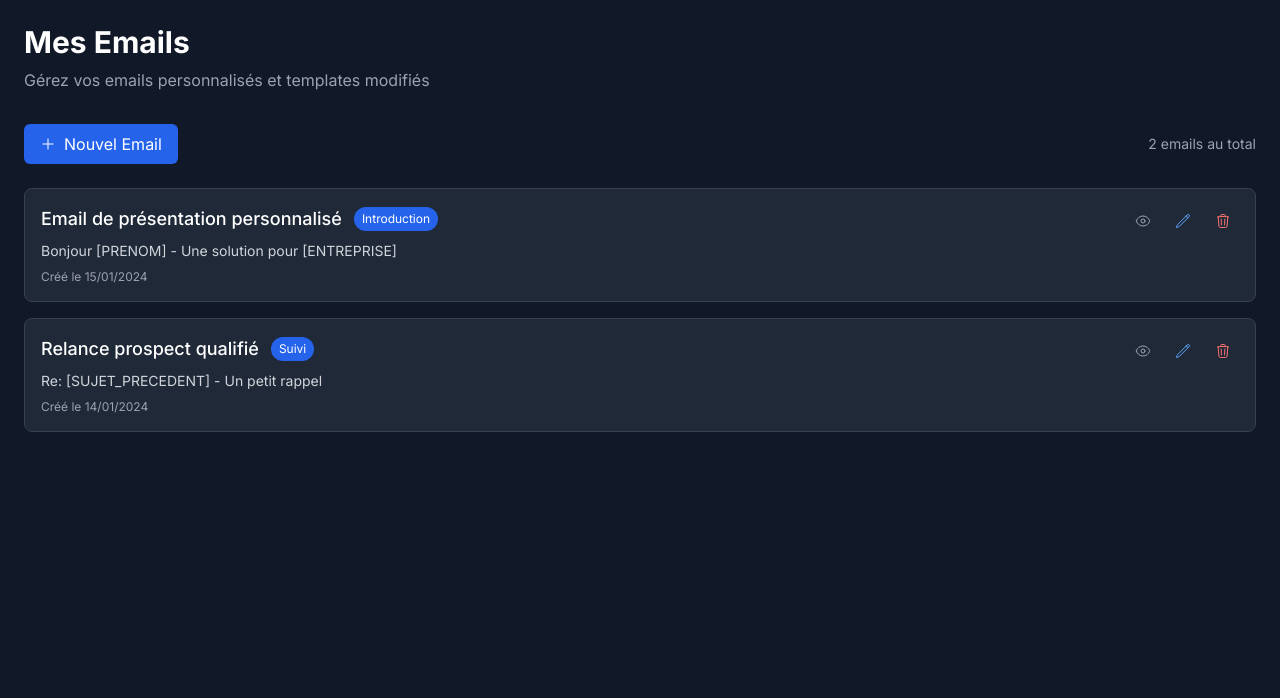
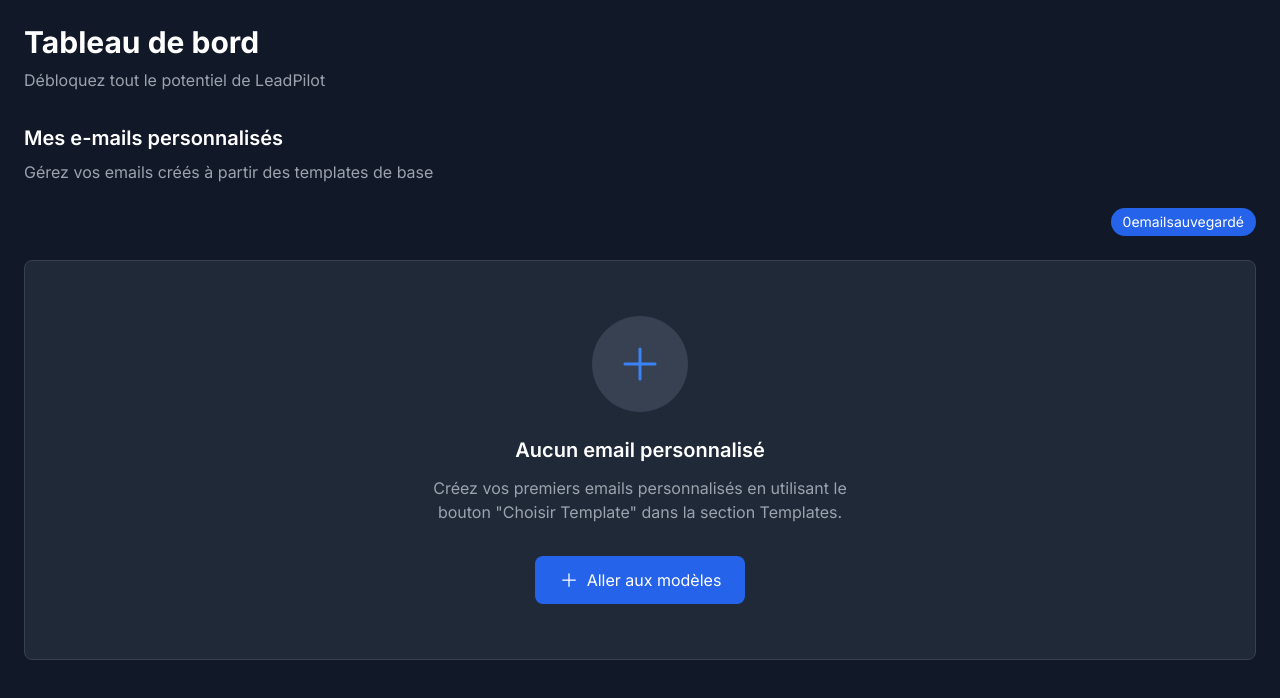
Before and after one commit to benjamindaniel0605-prog/leadpilot3, a Next.js app: page /mes-emails in a window 1280 px wide. Shown: the top 698 px of the page. Built offline with nearby package versions, Linux system fonts and the light colour scheme.

Commit message:
feat: refonte complète de l'onglet Mes Emails selon les maquettes

```diff
--- a/app/mes-emails/page.tsx
+++ b/app/mes-emails/page.tsx
@@ -1,68 +1,27 @@
 'use client'
 
-import { useState, useEffect } from 'react'
+import { useState } from 'react'
 import {
+  PlusIcon,
+  EyeIcon,
   PencilIcon,
   TrashIcon,
-  EyeIcon,
-  StarIcon,
-  CalendarIcon,
-  ArrowPathIcon,
-  PlusIcon
+  DocumentDuplicateIcon
 } from '@heroicons/react/24/outline'
 import { toast } from 'sonner'
+import Link from 'next/link'
 
 interface CustomEmail {
   id: string
   name: string
   subject: string
   content: string
-  category: string
+  email: string
   createdAt: string
-  isTemplate: boolean
-  originalTemplateId?: string
 }
 
 export default function MesEmailsPage() {
-  const [emails, setEmails] = useState<CustomEmail[]>([
-    {
-      id: '1',
-      name: 'Email de présentation personnalisé',
-      subject: 'Bonjour [PRENOM] - Une solution pour [ENTREPRISE]',
-      content: `Bonjour [PRENOM],
-
-Je me permets de vous contacter car je pense que [ENTREPRISE] pourrait être intéressée par notre solution.
-
-Nous aidons les entreprises comme la vôtre à [BENEFICE_PRINCIPAL].
-
-Seriez-vous disponible pour un échange de 15 minutes cette semaine ?
-
-Cordialement,
-[EXPEDITEUR]`,
-      category: 'Introduction',
-      createdAt: '2024-01-15',
-      isTemplate: false
-    },
-    {
-      id: '2',
-      name: 'Relance prospect qualifié',
-      subject: 'Re: [SUJET_PRECEDENT] - Un petit rappel',
-      content: `Bonjour [PRENOM],
-
-Je me permets de revenir vers vous concernant [SUJET_PRECEDENT].
-
-Avez-vous eu le temps de réfléchir à notre proposition ?
-
-Je reste à votre disposition pour toute question.
-
-Cordialement,
-[EXPEDITEUR]`,
-      category: 'Suivi',
-      createdAt: '2024-01-14',
-      isTemplate: false
-    }
-  ])
-
+  const [emails, setEmails] = useState<CustomEmail[]>([])
   const [selectedEmail, setSelectedEmail] = useState<CustomEmail | null>(null)
   const [showEditModal, setShowEditModal] = useState(false)
   const [showViewModal, setShowViewModal] = useState(false)
@@ -92,6 +51,12 @@ Cordialement,
     toast.success('Email supprimé avec succès')
   }
 
+  const handleCopy = (email: CustomEmail) => {
+    const emailText = `Objet: ${email.subject}\n\n${email.content}`
+    navigator.clipboard.writeText(emailText)
+    toast.success('Email copié dans le presse-papiers')
+  }
+
   const handleSave = () => {
     if (selectedEmail) {
       setEmails(emails.map(email =>
@@ -105,7 +70,7 @@ Cordialement,
   }
 
   const handleAIVariation = () => {
-    toast.info('Fonctionnalité de variation IA à venir')
+    toast.info('Fonctionnalité de variation à venir')
   }
 
   const handleSuggestMeeting = () => {
@@ -113,9 +78,57 @@ Cordialement,
   }
 
   const handleRestoreOriginal = () => {
-    if (selectedEmail?.originalTemplateId) {
     toast.info('Restauration du template original à venir')
   }
+
+  // Si aucun email, afficher l'état vide
+  if (emails.length === 0) {
+    return (
+      <div className="min-h-screen bg-gray-900 text-white p-6">
+        <div className="max-w-7xl mx-auto">
+          {/* Header */}
+          <div className="mb-8">
+            <h1 className="text-3xl font-bold text-white mb-2">Tableau de bord</h1>
+            <p className="text-gray-400">
+              Débloquez tout le potentiel de LeadPilot
+            </p>
+          </div>
+
+          {/* Section Mes Emails */}
+          <div className="mb-6">
+            <h2 className="text-xl font-semibold text-white mb-2">Mes e-mails personnalisés</h2>
+            <p className="text-gray-400">
+              Gérez vos emails créés à partir des templates de base
+            </p>
+          </div>
+
+          {/* Indicateur d'emails sauvegardés */}
+          <div className="mb-6 flex justify-end">
+            <span className="px-3 py-1 bg-blue-600 text-white text-sm rounded-full">
+              0emailsauvegardé
+            </span>
+          </div>
+
+          {/* État vide */}
+          <div className="bg-gray-800 rounded-lg p-12 border border-gray-700 flex flex-col items-center justify-center min-h-[400px]">
+            <div className="w-24 h-24 bg-gray-700 rounded-full flex items-center justify-center mb-6">
+              <PlusIcon className="w-12 h-12 text-blue-500" />
+            </div>
+            <h3 className="text-xl font-semibold text-white mb-3">Aucun email personnalisé</h3>
+            <p className="text-gray-400 text-center mb-8 max-w-md">
+              Créez vos premiers emails personnalisés en utilisant le bouton "Choisir Template" dans la section Templates.
+            </p>
+            <Link
+              href="/templates"
+              className="px-6 py-3 bg-blue-600 text-white rounded-lg hover:bg-blue-500 transition-colors flex items-center space-x-2"
+            >
+              <PlusIcon className="w-5 h-5" />
+              <span>Aller aux modèles</span>
+            </Link>
+          </div>
+        </div>
+      </div>
+    )
   }
 
   return (
@@ -123,49 +136,69 @@ Cordialement,
       <div className="max-w-7xl mx-auto">
         {/* Header */}
         <div className="mb-8">
-          <h1 className="text-3xl font-bold text-white mb-2">Mes Emails</h1>
+          <h1 className="text-3xl font-bold text-white mb-2">Tableau de bord</h1>
           <p className="text-gray-400">
-            Gérez vos emails personnalisés et templates modifiés
+            Débloquez tout le potentiel de LeadPilot
           </p>
         </div>
 
-        {/* Actions */}
-        <div className="mb-6 flex justify-between items-center">
-          <div className="flex space-x-2">
-            <button className="px-4 py-2 bg-blue-600 text-white rounded-md hover:bg-blue-500 transition-colors flex items-center space-x-2">
-              <PlusIcon className="h-4 w-4" />
-              <span>Nouvel Email</span>
-            </button>
+        {/* Section Mes Emails */}
+        <div className="mb-6">
+          <h2 className="text-xl font-semibold text-white mb-2">Mes e-mails personnalisés</h2>
+          <p className="text-gray-400">
+            Gérez vos emails créés à partir des templates de base
+          </p>
         </div>
-          <div className="text-sm text-gray-400">
-            {emails.length} email{emails.length > 1 ? 's' : ''} au total
-          </div>
+
+        {/* Indicateur d'emails sauvegardés */}
+        <div className="mb-6 flex justify-end">
+          <span className="px-3 py-1 bg-blue-600 text-white text-sm rounded-full">
+            {emails.length}email{emails.length > 1 ? 's' : ''}sauvegardé{emails.length > 1 ? 's' : ''}
+          </span>
         </div>
 
         {/* Liste des emails */}
         <div className="grid gap-4">
           {emails.map((email) => (
-            <div key={email.id} className="bg-gray-800 rounded-lg p-4 border border-gray-700">
-              <div className="flex justify-between items-start">
+            <div key={email.id} className="bg-gray-800 rounded-lg p-6 border border-gray-700">
+              <div className="flex justify-between items-start mb-4">
                 <div className="flex-1">
-                  <div className="flex items-center space-x-3 mb-2">
-                    <h3 className="text-lg font-medium text-white">{email.name}</h3>
-                    <span className="px-2 py-1 bg-blue-600 text-white text-xs rounded-full">
-                      {email.category}
-                    </span>
-                    {email.isTemplate && (
-                      <span className="px-2 py-1 bg-green-600 text-white text-xs rounded-full">
-                        Template
-                      </span>
-                    )}
+                  <div className="text-sm text-gray-400 mb-1">{email.email}</div>
+                  <div className="text-sm text-gray-400 mb-3">
+                    Créé le {new Date(email.createdAt).toLocaleDateString('fr-FR')}
                   </div>
-                  <p className="text-gray-300 text-sm mb-2">{email.subject}</p>
-                  <p className="text-gray-400 text-xs">
-                    Créé le {new Date(email.createdAt).toLocaleDateString('fr-FR')}
-                  </p>
+                </div>
               </div>
 
-                <div className="flex space-x-2">
+              <div className="space-y-4">
+                <div>
+                  <label className="block text-sm font-medium text-gray-300 mb-2">
+                    OBJET
+                  </label>
+                  <div className="px-3 py-2 bg-gray-700 border border-gray-600 rounded-md text-white">
+                    {email.subject}
+                  </div>
+                </div>
+
+                <div>
+                  <label className="block text-sm font-medium text-gray-300 mb-2">
+                    OUVRIR
+                  </label>
+                  <div className="px-3 py-2 bg-gray-700 border border-gray-600 rounded-md text-white min-h-[80px] whitespace-pre-wrap">
+                    {email.content}
+                  </div>
+                </div>
+              </div>
+
+              {/* Actions */}
+              <div className="flex justify-end space-x-2 mt-4">
+                <button
+                  onClick={() => handleCopy(email)}
+                  className="p-2 text-gray-400 hover:text-white hover:bg-gray-700 rounded-md transition-colors"
+                  title="Copier"
+                >
+                  <DocumentDuplicateIcon className="h-4 w-4" />
+                </button>
                 <button
                   onClick={() => handleView(email)}
                   className="p-2 text-gray-400 hover:text-white hover:bg-gray-700 rounded-md transition-colors"
@@ -189,7 +222,6 @@ Cordialement,
                 </button>
               </div>
             </div>
-            </div>
           ))}
         </div>
 
@@ -203,7 +235,7 @@ Cordialement,
                     {selectedEmail.name}
                   </h3>
                   <p className="text-gray-300 text-sm">
-                    {selectedEmail.category} • Créé le {new Date(selectedEmail.createdAt).toLocaleDateString('fr-FR')}
+                    {selectedEmail.email} • Créé le {new Date(selectedEmail.createdAt).toLocaleDateString('fr-FR')}
                   </p>
                 </div>
                 <button
@@ -249,15 +281,15 @@ Cordialement,
         {/* Modal d'édition */}
         {showEditModal && selectedEmail && (
           <div className="fixed inset-0 bg-black bg-opacity-50 flex items-center justify-center z-50">
-            <div className="bg-gray-800 rounded-lg p-6 w-full max-w-6xl mx-4 max-h-[90vh] overflow-y-auto">
+            <div className="bg-gray-800 rounded-lg p-6 w-full max-w-4xl mx-4 max-h-[90vh] overflow-y-auto">
               <div className="flex justify-between items-start mb-6">
-                <div className="flex items-center space-x-3">
-                  <h3 className="text-xl font-semibold text-white">
+                <div>
+                  <h3 className="text-xl font-semibold text-white mb-2">
                     Modifier l'Email
                   </h3>
-                  <span className="px-3 py-1 bg-blue-600 text-white text-sm rounded-full">
-                    {selectedEmail.category}
-                  </span>
+                  <p className="text-gray-400 text-sm">
+                    Modifiez le nom, l'objet et le contenu de votre email personnalisé
+                  </p>
                 </div>
                 <button
                   onClick={() => setShowEditModal(false)}
@@ -267,66 +299,7 @@ Cordialement,
                 </button>
               </div>
 
-              <div className="grid grid-cols-1 lg:grid-cols-2 gap-6">
-                {/* Colonne gauche - Email original */}
               <div className="space-y-4">
-                  <div className="flex items-center space-x-2 mb-4">
-                    <EyeIcon className="h-5 w-5 text-blue-400" />
-                    <h4 className="text-lg font-medium text-white">Email Original</h4>
-                  </div>
-
-                  <div>
-                    <label className="block text-sm font-medium text-gray-300 mb-2">
-                      OBJET ORIGINAL
-                    </label>
-                    <div className="px-3 py-2 bg-gray-700 border border-gray-600 rounded-md text-white min-h-[40px] flex items-center">
-                      {selectedEmail.subject}
-                    </div>
-                  </div>
-
-                  <div>
-                    <label className="block text-sm font-medium text-gray-300 mb-2">
-                      CONTENU ORIGINAL
-                    </label>
-                    <div className="px-3 py-2 bg-gray-700 border border-gray-600 rounded-md text-white min-h-[200px] whitespace-pre-wrap">
-                      {selectedEmail.content}
-                    </div>
-                  </div>
-                </div>
-
-                {/* Colonne droite - Version modifiée */}
-                <div className="space-y-4">
-                  <div className="flex items-center space-x-2 mb-4">
-                    <PencilIcon className="h-5 w-5 text-blue-400" />
-                    <h4 className="text-lg font-medium text-white">Votre Version</h4>
-                  </div>
-
-                  <div className="flex space-x-2 mb-4">
-                                         <button
-                       onClick={handleAIVariation}
-                       className="px-3 py-1 bg-blue-600 text-white text-sm rounded-md hover:bg-blue-500 transition-colors flex items-center space-x-1"
-                     >
-                       <StarIcon className="h-3 w-3" />
-                       <span>Variation</span>
-                     </button>
-                    <button
-                      onClick={handleSuggestMeeting}
-                      className="px-3 py-1 bg-gray-600 text-gray-300 text-sm rounded-md hover:bg-gray-500 transition-colors flex items-center space-x-1"
-                    >
-                      <CalendarIcon className="h-3 w-3" />
-                      <span>Proposer RDV</span>
-                    </button>
-                    {selectedEmail.originalTemplateId && (
-                      <button
-                        onClick={handleRestoreOriginal}
-                        className="px-3 py-1 bg-gray-600 text-gray-300 text-sm rounded-md hover:bg-gray-500 transition-colors flex items-center space-x-1"
-                      >
-                        <ArrowPathIcon className="h-3 w-3" />
-                        <span>Original</span>
-                      </button>
-                    )}
-                  </div>
-
                 <div>
                   <label className="block text-sm font-medium text-gray-300 mb-2">
                     Nom de l'email
@@ -335,6 +308,7 @@ Cordialement,
                     type="text"
                     value={editData.name}
                     onChange={(e) => setEditData({...editData, name: e.target.value})}
+                    placeholder="Nom de votre email..."
                     className="w-full px-3 py-2 bg-gray-700 border border-gray-600 rounded-md text-white placeholder-gray-400 focus:outline-none focus:ring-2 focus:ring-blue-500"
                   />
                 </div>
@@ -363,21 +337,47 @@ Cordialement,
                   />
                 </div>
               </div>
+
+              {/* Boutons d'action */}
+              <div className="flex justify-between mt-6">
+                <div className="flex space-x-2">
+                  <button
+                    onClick={handleAIVariation}
+                    className="px-4 py-2 bg-blue-600 text-white rounded-md hover:bg-blue-500 transition-colors flex items-center space-x-2"
+                  >
+                    <span>✨</span>
+                    <span>Variation</span>
+                  </button>
+                  <button
+                    onClick={handleSuggestMeeting}
+                    className="px-4 py-2 bg-green-600 text-white rounded-md hover:bg-green-500 transition-colors flex items-center space-x-2"
+                  >
+                    <span>📅</span>
+                    <span>Proposant RDV</span>
+                  </button>
+                  <button
+                    onClick={handleRestoreOriginal}
+                    className="px-4 py-2 bg-gray-600 text-white rounded-md hover:bg-gray-500 transition-colors flex items-center space-x-2"
+                  >
+                    <span>🔄</span>
+                    <span>Original</span>
+                  </button>
                 </div>
 
-              <div className="flex justify-between mt-6">
+                <div className="flex space-x-2">
                   <button
                     onClick={() => setShowEditModal(false)}
-                  className="px-4 py-2 bg-gray-600 text-white rounded-md hover:bg-gray-500 transition-colors flex items-center space-x-2"
+                    className="px-4 py-2 bg-gray-600 text-white rounded-md hover:bg-gray-500 transition-colors"
                   >
-                  <span>Annuler</span>
+                    Annuler
                   </button>
                   <button
                     onClick={handleSave}
-                  className="px-4 py-2 bg-blue-600 text-white rounded-md hover:bg-blue-500 transition-colors flex items-center space-x-2"
+                    className="px-4 py-2 bg-blue-600 text-white rounded-md hover:bg-blue-500 transition-colors"
                   >
-                  <span>Enregistrer</span>
+                    Enregistrer
                   </button>
+                </div>
               </div>
             </div>
           </div>
```
Lines whose indentation alone changed are shown as unchanged.
